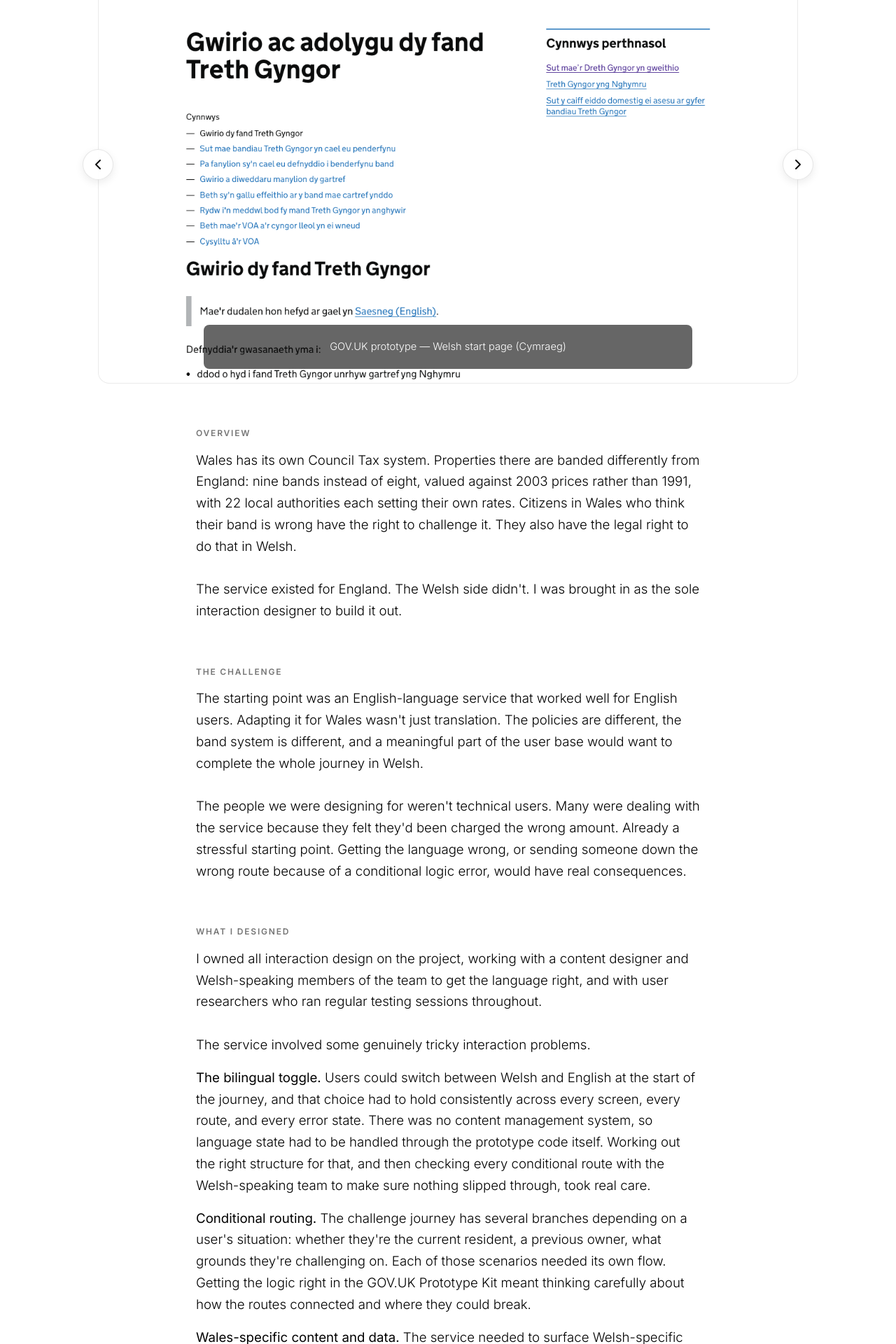
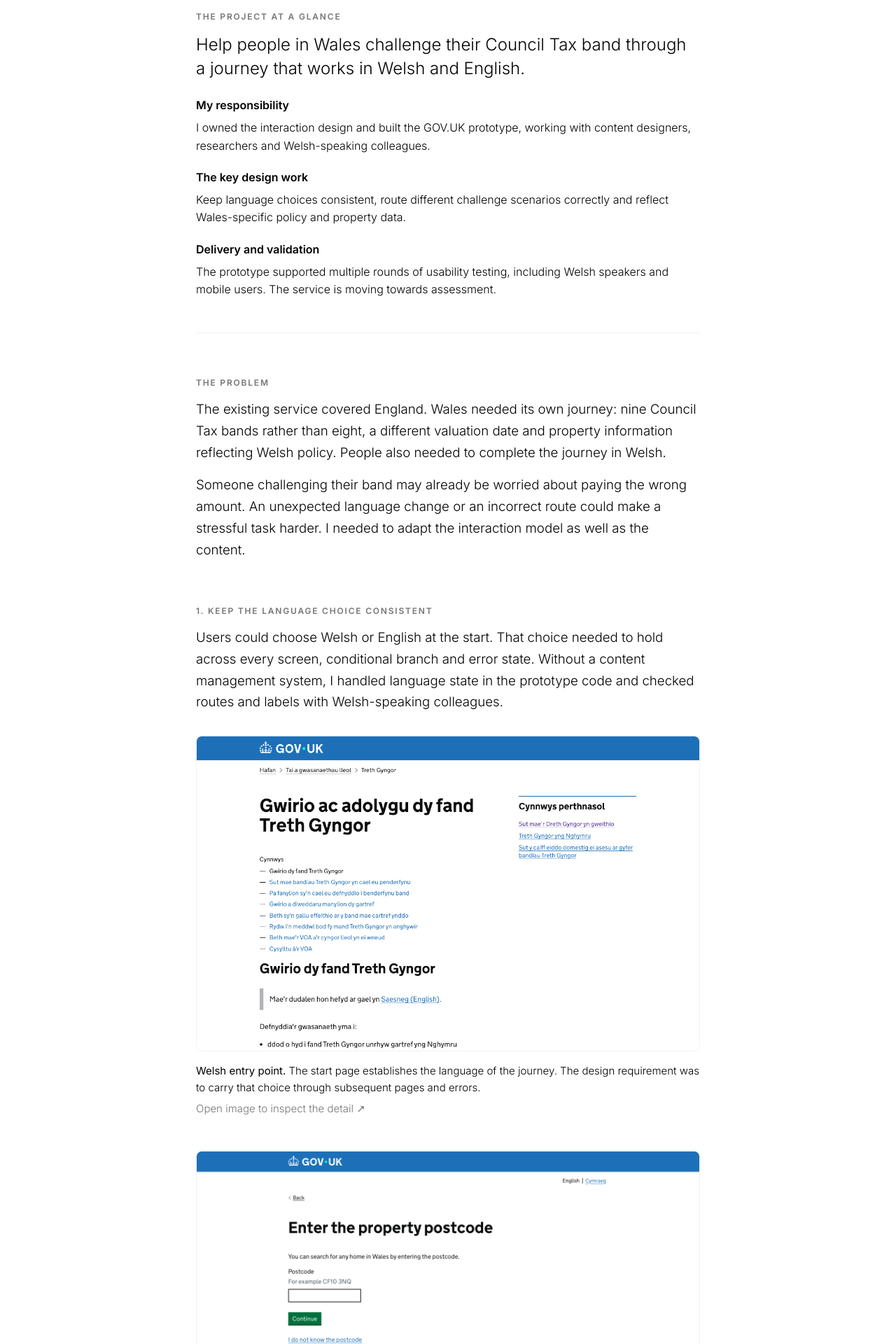
Before and after one commit to julcresus/julcresus.github.io, a React (Create React App) app: page /hmrc in a window 1280 px wide. Shown: the part 400-2320 px from the top of the page at 70% size. Built offline with nearby package versions, Linux system fonts and the light colour scheme; no server answers.

Commit message:
Improve portfolio presentation and HMRC case study

```diff
--- a/src/App.css
+++ b/src/App.css
@@ -276,7 +276,7 @@ a {
 
 .project-card-title {
   font-family: var(--font-sans);
-  font-size: 22pt;
+  font-size: 24px;
   line-height: 1.2;
   font-weight: 500;
   letter-spacing: -0.02em;
@@ -1124,7 +1124,6 @@ a {
 .cv-editorial-summary {
   font-size: 12pt;
   line-height: 1.6;
-  font-style: italic;
   font-weight: 300;
   color: var(--fg);
   margin-bottom: 32px;
@@ -1446,3 +1445,32 @@ a {
     margin-top: 4px !important;
   }
 }
+
+/* Portfolio introduction and decision-led case study */
+.portfolio-intro { min-height: 0; padding: 64px 0 48px; }
+.portfolio-intro .intro { max-width: 900px; color: var(--fg); }
+.intro-eyebrow { color: var(--muted); font-size: 14px; margin-bottom: 20px; }
+.intro-summary { max-width: 650px; font-size: 18px; line-height: 1.6; margin: 24px 0; }
+.intro-actions { display: flex; flex-wrap: wrap; gap: 24px; }
+.intro-actions a { text-decoration: underline; text-underline-offset: 5px; }
+.projects-section { scroll-margin-top: 90px; }
+.project-card-description { font-size: 16px; margin: 12px 0; }
+.project-card-tags { font-size: 14px; font-style: normal; margin-bottom: 0; }
+.work-archive { border-top: 1px solid var(--nav-border); }
+.archive-description { color: var(--muted); margin-bottom: 24px; }
+.case-summary { padding: 32px 0; border-bottom: 1px solid var(--nav-border); }
+.case-summary .sub-title { margin-top: 0; }
+.case-lead { font-size: 24px; line-height: 1.4; margin-bottom: 24px; }
+.case-summary dt { font-weight: 600; margin-top: 20px; }
+.case-summary dd { margin: 6px 0 0; }
+.case-evidence { margin: 32px 0 48px; }
+.case-evidence a { display: block; border: 1px solid var(--nav-border); border-radius: 8px; overflow: hidden; }
+.case-evidence img { width: 100%; }
+.case-evidence figcaption { margin-top: 16px; font-size: 15px; line-height: 1.6; }
+.case-evidence figcaption span { display: block; color: var(--muted); margin-top: 6px; }
+@media (max-width: 768px) {
+  .portfolio-intro { padding: 40px 0 24px; }
+  .portfolio-intro .intro { font-size: clamp(30px, 7vw, 44px); }
+  .intro-summary { font-size: 16px; }
+  .case-lead { font-size: 21px; }
+}
--- a/src/App.js
+++ b/src/App.js
@@ -316,7 +316,6 @@ function App() {
               <span className="footer-sep"> — </span>
               <Link to="/accessibility" className="footer-link">Accessibility</Link>
             </div>
-            <p className="footer-badge">✓ WCAG 2.2 AA / 100% Lighthouse Score</p>
           </footer>
         </Router>
       </ThemeProvider>
--- a/src/pages/home.js
+++ b/src/pages/home.js
@@ -6,6 +6,20 @@ import Col from 'react-bootstrap/Col';
 import { projects } from '../data/projects';
 import FadeIn from '../components/FadeIn';
 
+
+const FEATURED_IDS = ['hmrc', 'naturalengland', 'shyl'];
+const CARD_DETAILS = {
+  hmrc: { description: 'Designing a Council Tax challenge service in Welsh and English.', role: 'Interaction design' },
+  naturalengland: { description: 'Helping surveyors and managers monitor protected sites.', role: 'Interaction design' },
+  defra: { description: 'Making workforce planning clearer for APHA managers.', role: 'Interaction design' },
+  shyl: { description: 'Bringing luxury services into one booking app.', role: 'UX design' },
+  rethink: { description: 'Simplifying one-time and recurring donations.', role: 'UX design' },
+  shya: { description: 'Designing a self-service aviation booking journey.', role: 'UX design' },
+  mag: { description: 'Helping shoppers find and redeem outlet offers.', role: 'UX design' },
+  mod: { description: 'Prototyping recruitment journeys across the Armed Forces.', role: 'UX design' },
+  emm: { description: 'Making mental health support easier to navigate.', role: 'UX design' },
+  sg: { description: 'Designing clearer workflows for FX trading.', role: 'Interaction design' },
+};
 
 const FILTERS = ['All', 'Government', 'Consumer', 'Fintech'];
 
@@ -19,18 +33,14 @@ const ProjectCard = React.memo(({ project, index }) => {
             alt={project.alt}
             loading={index < 4 ? 'eager' : 'lazy'}
           />
-          {project.teaser && (
-            <div className="project-card-overlay" aria-hidden="true">
-              <span className="project-card-overlay-text">{project.teaser}</span>
-            </div>
-          )}
+
         </div>
         <div className="project-card-caption">
-          <p className="project-card-title">{project.title}</p>
+          <h3 className="project-card-title">{project.shortTitle}</h3>
+          <p className="project-card-description">{CARD_DETAILS[project.id].description}</p>
           <p className="project-card-tags">
-            {project.tags}
+            {CARD_DETAILS[project.id].role}
             {project.year && ` · ${project.year}`}
-            {project.readTime && ` · ${project.readTime} min read`}
           </p>
         </div>
       </Link>
@@ -44,25 +54,37 @@ function Home() {
   const [activeFilter, setActiveFilter] = useState('All');
 
   const filtered = activeFilter === 'All'
-    ? projects
+    ? projects.filter(p => !FEATURED_IDS.includes(p.id))
     : projects.filter(p => p.sector === activeFilter.toLowerCase());
 
   return (
     <div className="page-wrapper">
-      <div className="intro-container">
+      <header className="intro-container portfolio-intro">
         <div>
-          <p className="intro">
-            Hello, I'm <strong className="intro-strong">Julien.</strong>
-          </p>
-          <p className="intro">
-            Senior Interaction Designer, currently @ <strong className="intro-strong">Cognizant.</strong>
-          </p>
+          <p className="intro-eyebrow">Julien Crésus-Ashton · London · Currently at Cognizant</p>
+          <h1 className="intro">I make complex services <strong className="intro-strong">easier to use.</strong></h1>
+          <p className="intro-summary">Senior Interaction Designer working across public services and digital products. I turn research and complex requirements into accessible journeys, tested through prototypes.</p>
+          <div className="intro-actions">
+            <a href="#projects">Explore my work ↓</a>
+            <a href="mailto:cresusjulien@gmail.com">Get in touch ↗</a>
+          </div>
         </div>
-      </div>
+      </header>
 
-      <div id="projects" className="projects-section">
-        <p className="section-label">Selected work</p>
+      <section id="projects" className="projects-section" aria-labelledby="selected-work-heading">
+        <h2 id="selected-work-heading" className="section-label">Selected work</h2>
+        <Row className="g-4">
+          {FEATURED_IDS.map((id, index) => (
+            <Col xs={12} lg={4} key={id}>
+              <ProjectCard project={projects.find(p => p.id === id)} index={index} />
+            </Col>
+          ))}
+        </Row>
+      </section>
 
+      <section className="projects-section work-archive" aria-labelledby="more-work-heading">
+        <h2 id="more-work-heading" className="section-label">More work</h2>
+        <p className="archive-description">Browse the wider portfolio by sector. Sector filters include the selected projects above.</p>
         <div className="filter-bar">
           {FILTERS.map(f => (
             <button
@@ -83,7 +105,7 @@ function Home() {
             </Col>
           ))}
         </Row>
-      </div>
+      </section>
 
       <div className="contact-cta">
         <a href="mailto:cresusjulien@gmail.com" className="contact-cta-link">Let's work together →</a>
--- a/src/pages/projects/hmrc.js
+++ b/src/pages/projects/hmrc.js
@@ -1,65 +1,69 @@
 import ProjectLayout from '../../components/ProjectLayout';
-import AccessibleCarousel from '../../components/AccessibleCarousel';
 
-const IMAGES = [
-  { src: '/img/hmrc/picture1.png', alt: "HMRC Welsh start page", loading: 'lazy', caption: "GOV.UK prototype — Welsh start page (Cymraeg)" },
-  { src: '/img/hmrc/picture2.png', alt: "HMRC postcode search", loading: 'lazy', caption: "GOV.UK prototype — postcode search with bilingual toggle" },
-  { src: '/img/hmrc/picture3.png', alt: "HMRC search results", loading: 'lazy', caption: "GOV.UK prototype — search results" },
-  { src: '/img/hmrc/picture4.png', alt: "HMRC property details", loading: 'lazy', caption: "GOV.UK prototype — property details" },
-  { src: '/img/hmrc/picture5.png', alt: "HMRC challenge scenario selection", loading: 'lazy', caption: "Main journey draft" }
-];
+function EvidenceImage({ src, alt, children }) {
+  return (
+    <figure className="case-evidence">
+      <a href={src} target="_blank" rel="noopener noreferrer" aria-label={`View full-size image: ${alt} (opens in a new tab)`}>
+        <img src={src} alt={alt} loading="lazy" />
+      </a>
+      <figcaption>{children} <span>Open image to inspect the detail ↗</span></figcaption>
+    </figure>
+  );
+}
 
 function Hmrc() {
   return (
     <ProjectLayout
-      title="HMRC / Welsh Council Tax Service"
-      client="HMRC" agency="Cognizant" year="2023–Present" role="Interaction Design · User Research" team="Sole interaction designer, with content design and user research"
+      title="Designing a Council Tax service for Wales"
+      client="HMRC" agency="Cognizant" year="2023–Present"
+      role="Sole interaction designer" team="With content design, user research and Welsh-speaking colleagues"
       route="/hmrc"
+    >
+      <section className="case-summary" aria-labelledby="hmrc-summary">
+        <h2 id="hmrc-summary" className="sub-title">The project at a glance</h2>
+        <p className="case-lead">Help people in Wales challenge their Council Tax band through a journey that works in Welsh and English.</p>
+        <dl>
+          <dt>My responsibility</dt>
+          <dd>I owned the interaction design and built the GOV.UK prototype, working with content designers, researchers and Welsh-speaking colleagues.</dd>
+          <dt>The key design work</dt>
+          <dd>Keep language choices consistent, route different challenge scenarios correctly and reflect Wales-specific policy and property data.</dd>
+          <dt>Delivery and validation</dt>
+          <dd>The prototype supported multiple rounds of usability testing, including Welsh speakers and mobile users. The service is moving towards assessment.</dd>
+        </dl>
+      </section>
 
-      carousel={<AccessibleCarousel images={IMAGES} />}
-    >
+      <h2 className="sub-title">The problem</h2>
+      <p className="description">The existing service covered England. Wales needed its own journey: nine Council Tax bands rather than eight, a different valuation date and property information reflecting Welsh policy. People also needed to complete the journey in Welsh.</p>
+      <p className="description">Someone challenging their band may already be worried about paying the wrong amount. An unexpected language change or an incorrect route could make a stressful task harder. I needed to adapt the interaction model as well as the content.</p>
 
-      <h2 className="sub-title">Overview</h2>
-        <p className="description">
-          Wales has its own Council Tax system. Properties there are banded differently from England: nine bands instead of eight, valued against 2003 prices rather than 1991, with 22 local authorities each setting their own rates. Citizens in Wales who think their band is wrong have the right to challenge it. They also have the legal right to do that in Welsh.
-          <br /><br />
-          The service existed for England. The Welsh side didn't. I was brought in as the sole interaction designer to build it out.
-        </p>
+      <h2 className="sub-title">1. Keep the language choice consistent</h2>
+      <p className="description">Users could choose Welsh or English at the start. That choice needed to hold across every screen, conditional branch and error state. Without a content management system, I handled language state in the prototype code and checked routes and labels with Welsh-speaking colleagues.</p>
+      <EvidenceImage src="/img/hmrc/picture1.png" alt="Welsh-language Council Tax start page in the GOV.UK prototype">
+        <strong>Welsh entry point.</strong> The start page establishes the language of the journey. The design requirement was to carry that choice through subsequent pages and errors.
+      </EvidenceImage>
+      <EvidenceImage src="/img/hmrc/picture2.png" alt="Council Tax postcode search screen with Welsh and English language options">
+        <strong>Language within the journey.</strong> Postcode search is one of the screens checked for consistency across the bilingual flow.
+      </EvidenceImage>
 
-        <h2 className="sub-title">The challenge</h2>
-        <p className="description">
-          The starting point was an English-language service that worked well for English users. Adapting it for Wales wasn't just translation. The policies are different, the band system is different, and a meaningful part of the user base would want to complete the whole journey in Welsh.
-          <br /><br />
-          The people we were designing for weren't technical users. Many were dealing with the service because they felt they'd been charged the wrong amount. Already a stressful starting point. Getting the language wrong, or sending someone down the wrong route because of a conditional logic error, would have real consequences.
-        </p>
+      <h2 className="sub-title">2. Route people by their circumstances</h2>
+      <p className="description">The challenge journey branches according to a person's situation, including whether they are the current resident or a previous owner, and their grounds for challenging. I mapped those scenarios into conditional routes in the GOV.UK Prototype Kit and checked how the branches connected.</p>
+      <EvidenceImage src="/img/hmrc/picture5.png" alt="Draft of the main Council Tax challenge journey and scenario selection">
+        <strong>Scenario routing draft.</strong> Different circumstances require different paths. This artefact shows the main journey draft used to work through that routing.
+      </EvidenceImage>
 
-        <h2 className="sub-title">What I designed</h2>
-        <p className="description">
-          I owned all interaction design on the project, working with a content designer and Welsh-speaking members of the team to get the language right, and with user researchers who ran regular testing sessions throughout.
-          <br /><br />
-          The service involved some genuinely tricky interaction problems.
-        </p>
-        <p className="description">
-          <strong>The bilingual toggle.</strong> Users could switch between Welsh and English at the start of the journey, and that choice had to hold consistently across every screen, every route, and every error state. There was no content management system, so language state had to be handled through the prototype code itself. Working out the right structure for that, and then checking every conditional route with the Welsh-speaking team to make sure nothing slipped through, took real care.
-        </p>
-        <p className="description">
-          <strong>Conditional routing.</strong> The challenge journey has several branches depending on a user's situation: whether they're the current resident, a previous owner, what grounds they're challenging on. Each of those scenarios needed its own flow. Getting the logic right in the GOV.UK Prototype Kit meant thinking carefully about how the routes connected and where they could break.
-        </p>
-        <p className="description">
-          <strong>Wales-specific content and data.</strong> The service needed to surface Welsh-specific property information and reflect the differences in how the Welsh system works: different band ranges, different valuation dates, different local authority structures. That meant working closely with policy and research teams to make sure the design reflected how the system actually worked, not how the English version worked.
-        </p>
+      <h2 className="sub-title">3. Reflect Welsh policy in the property journey</h2>
+      <p className="description">I worked with policy and research colleagues to reflect Wales-specific band ranges, valuation dates and local authority information. The property journey needed to present the Welsh information rather than inherit assumptions from the English service.</p>
+      <EvidenceImage src="/img/hmrc/picture4.png" alt="Property details screen in the Welsh Council Tax prototype">
+        <strong>Property context.</strong> The property details screen sits within a journey shaped by Welsh policy and data requirements.
+      </EvidenceImage>
 
-        <h2 className="sub-title">How we worked</h2>
-        <p className="description">
-          User research ran throughout. Testing sessions included Welsh speakers, people unfamiliar with the challenge process, and people accessing the service on mobile. Findings fed directly back into the design. If something was confusing in testing, we changed it before the next round.
-          <br /><br />
-          Working as the only interaction designer meant I made most of the daily design calls independently, but always in close collaboration with the content designer, researchers, and the wider team. The bilingual work especially required constant back-and-forth. There's no shortcut for having someone fluent in Welsh check whether an interaction label makes sense in context.
-        </p>
+      <h2 className="sub-title">Research and collaboration</h2>
+      <p className="description">Researchers ran testing throughout, including sessions with Welsh speakers, people unfamiliar with the challenge process and mobile users. I revised the prototype between rounds in response to findings, working closely with content design and the wider team.</p>
+      <p className="description">As the sole interaction designer, I made the day-to-day design decisions. Welsh-speaking colleagues helped check whether labels made sense in context, while policy colleagues helped establish the differences the journey needed to accommodate.</p>
 
-        <h2 className="sub-title">Outcomes</h2>
-        <p className="description">
-          The prototype, built in the GOV.UK Prototype Kit with HTML and CSS, has supported multiple rounds of usability testing with Welsh speakers, people new to the challenge process, and mobile users in Wales. The bilingual language-switching and conditional routing patterns designed here carry through the service as it moves towards assessment.
-        </p>
+      <h2 className="sub-title">What the work delivered</h2>
+      <p className="description">A coded GOV.UK prototype supporting multiple rounds of usability research. The bilingual language and conditional routing patterns carry through the service as it moves towards assessment.</p>
+      <p className="description">The outcome documented here is the prototype and its use in research; live-service performance and completion-rate results are not yet reported.</p>
     </ProjectLayout>
   );
 }
```
